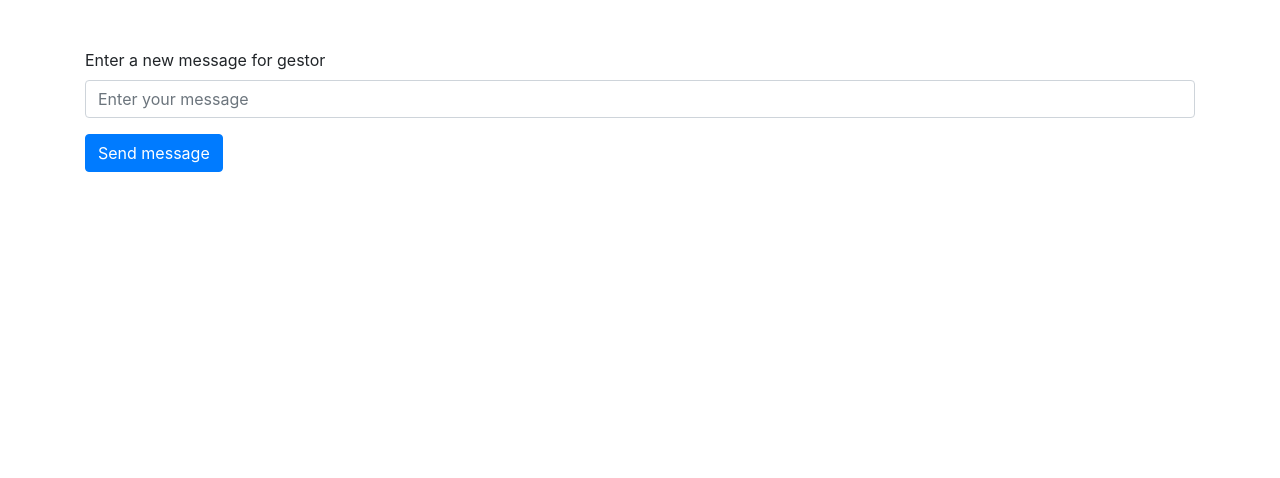
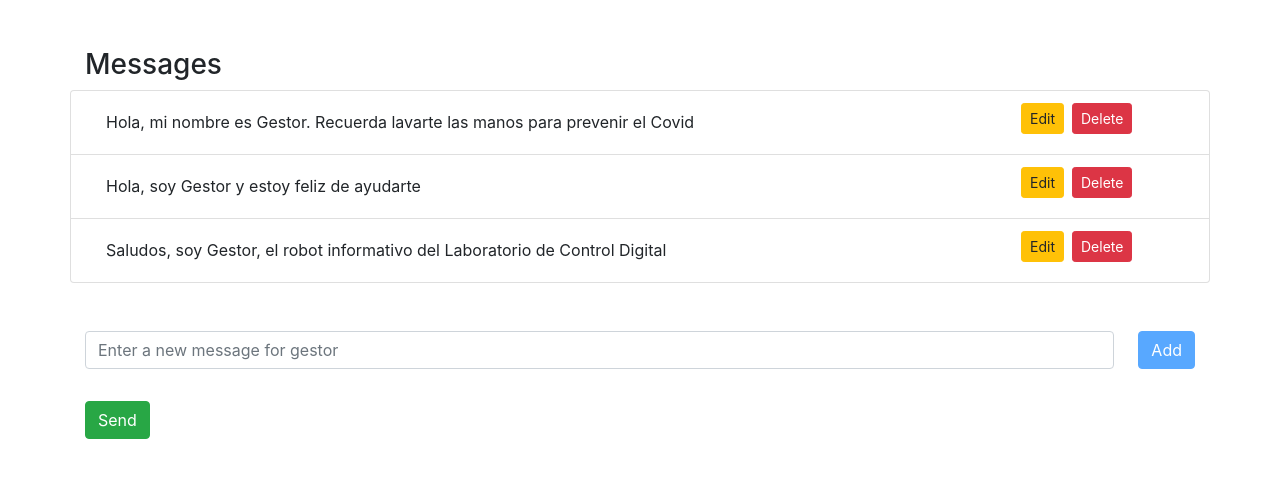
Before and after one commit to evinracher/gestor_tests, a React (Create React App) app in the folder GESTOR/gestor_facing/: page /messages in a window 1280 px wide. Shown: the top 478 px of the page. Built offline with nearby package versions, Linux system fonts and the light colour scheme; no server answers.

Commit message:
Adding changes

```diff
--- a/GESTOR/gestor_facing/src/App.js
+++ b/GESTOR/gestor_facing/src/App.js
@@ -4,30 +4,32 @@ import Messages from './components/Messages';
 import {
   BrowserRouter as Router,
   Switch,
-  Route
+  Route,
+  Redirect
 } from "react-router-dom";
 import { configureWS } from './services/websocket';
 
 function App() {
-  const [msg, setMsg] = useState('');
+  const [list, setList] = useState([]);
 
-  const setMsgWrapper = (msg) => {
-    setMsg(msg)
+  const setListWrapper = (list) => {
+    console.log(list)
+    setList(list);
   }
   useEffect(() => {
-    configureWS(setMsgWrapper);
+    configureWS(setListWrapper);
   }, [])
   return (
     <Router>
       <Switch>
         <Route path="/face">
-          <Face msg={msg} setMsg={setMsgWrapper} />
+          <Face list={list} />
         </Route>
         <Route path="/messages">
           <Messages />
         </Route>
         <Route path="/">
-          <Face msg={msg} setMsg={setMsgWrapper} />
+          <Redirect to="/messages" />
         </Route>
       </Switch>
     </Router>
--- a/GESTOR/gestor_facing/src/components/Face/index.js
+++ b/GESTOR/gestor_facing/src/components/Face/index.js
@@ -6,9 +6,11 @@ const Face = (props) => {
   const [amplitude, setAmplitude] = useState(100);
   const [talking, setTalking] = useState(false);
   const [moving, setMoving] = useState(false);
-  const [emotion, setEmotion] = useState("Neutral")
-  const [blink, setBlink] = useState(undefined)
-    const { msg, setMsg } = props;
+  const [emotion, setEmotion] = useState("Neutral");
+  const [blink, setBlink] = useState(undefined);
+  const [msg, setMsg] = useState('');
+  const [index, setIndex] = useState(0);
+  const { list } = props;
   var stopTimeout;
 
   useEffect(() => {
@@ -45,7 +47,18 @@ const Face = (props) => {
   }, [])
 
   useEffect(() => {
-    if (msg !== '' && !talking && !moving) {
+    if (!talking && !moving && list.length) {
+      setMsg(list[0]);
+      setIndex(0);
+    }
+  }, [list]);
+
+  useEffect(() => {
+    setMsg(list[index]);
+  }, [index])
+
+  useEffect(() => {
+    if (msg != '') {
       var interval;
       var tts = new SpeechSynthesisUtterance();
 
@@ -65,8 +78,12 @@ const Face = (props) => {
             .catch((err) => console.error(err))
             .finally(() => {
               setMoving(false);
-		  setEmotion('Neutral')
-		  setMsg('')
+              setEmotion('Neutral');
+              if (index < (list.length - 1)) {
+                setIndex(index + 1);
+              } else {
+                setMsg('');
+              }
               console.log('end')
             })
         }, 4000)
@@ -75,7 +92,8 @@ const Face = (props) => {
       tts.lang = "es-MX";
       tts.text = msg;
       setAmplitude(Math.random() * 100)
-      getEmotion(msg).then(res => {
+      getEmotion(msg)
+        .then(res => {
           console.log(res)
           if (res.length) {
             if (res.length > 1) {
@@ -89,6 +107,11 @@ const Face = (props) => {
               setEmotion(res[0])
             }
           }
+        })
+        .catch((error) => {
+          console.error(error);
+        })
+        .finally(() => {
           window.speechSynthesis.cancel();
           window.speechSynthesis.speak(tts);
         })
@@ -96,7 +119,7 @@ const Face = (props) => {
         clearInterval(interval);
       }
     }
-  }, [msg, setMsg])
+  }, [msg])
   return (
     <div className="App">
       <Canvas
--- a/GESTOR/gestor_facing/src/components/Messages/index.js
+++ b/GESTOR/gestor_facing/src/components/Messages/index.js
@@ -1,27 +1,96 @@
-import React from 'react';
+import React, { useState } from 'react';
 import { Form, Button, Container } from 'react-bootstrap';
-import { sendMessage } from '../../services/websocket';
+import { sendList, isOpen } from '../../services/websocket';
 
 function Messages() {
-  const onSubmit = (e) => {
-    const msg = e.target.elements.formMessage.value;
-    console.log(msg);
-    if (msg !== '' && msg.length <= 200) {
-      sendMessage(msg)
+  const [list, setList] = useState([
+    'Hola, mi nombre es Gestor. Recuerda lavarte las manos para prevenir el Covid',
+    'Hola, soy Gestor y estoy feliz de ayudarte',
+    'Saludos, soy Gestor, el robot informativo del Laboratorio de Control Digital'
+  ]);
+  const [message, setMessage] = useState('');
+  const [index, setIndex] = useState();
+  const [editing, setEditing] = useState(false);
+  const [error, setError] = useState('');
+  const [sending, setSending] = useState(false);
+
+  const saveItem = () => {
+    const newList = [...list];
+    const msg = message;
+    if (msg !== '' && msg.length <= 200 && !list.includes(msg)) {
+      if (editing) {
+        newList[index] = message;
+        setEditing(false);
+      } else {
+        newList.push(msg);
+      }
+      setError('');
+      setList(newList);
+      setMessage('');
+    } else {
+      setError('Error: Please review the message is not repeated and has less than 200 characters.');
     }
+  }
+
+  const deleteItem = (index) => {
+    const newList = [...list];
+    newList.splice(index, 1);
+    setList(newList);
+  }
+
+  const editItem = (index) => {
+    const msg = list[index];
+    setMessage(msg);
+    setEditing(true);
+    setIndex(index);
+  }
+
+  const send = (e) => {
+    setSending(true);
+    if (isOpen()) {
+      sendList(list);
+      setError('');
+    } else {
+      setError("Disabled server. Please try later.")
+    }
+    setTimeout(() => {
+      setSending(false);
+    }, 2000);
     e.preventDefault();
   }
+
   return (
     <Container className="my-5">
+      <h3>Messages</h3>
+      <ul className="list-group mb-5">
+        {list.map((item, index) => {
+          return (
+            <li className="row list-group-item d-flex align-items-center justify-content-between" key={index}>
+              <p className="col-8 col-sm-10 m-0">{item}</p>
+              <div className="col mw-5">
+                <button className="btn btn-warning btn-sm mr-2 mb-2" onClick={() => editItem(index)}>Edit</button>
+                <button className="btn btn-danger btn-sm mb-2" onClick={() => deleteItem(index)}>Delete</button>
+              </div>
+            </li>)
+        })}
+      </ul>
       <Form onSubmit={(e) => {
-        onSubmit(e)
+        send(e);
       }}>
-        <Form.Group controlId="formMessage">
-          <Form.Label>Enter a new message for gestor</Form.Label>
-          <Form.Control type="text" placeholder="Enter your message" />
-        </Form.Group>
-        <Button variant="primary" type="submit">
-          Send message
+        <div className="d-flex align-items-start my-3">
+          <Form.Group className="flex-fill" controlId="formMessage">
+            <Form.Control
+              type="text"
+              placeholder="Enter a new message for gestor"
+              value={message}
+              onChange={e => setMessage(e.target.value)}
+            />
+            {error ? (<span className="text-danger">{error}</span>) : ''}
+          </Form.Group>
+          <Button className="ml-4" onClick={saveItem} disabled={!message}>{editing ? "Save" : "Add"}</Button>
+        </div>
+        <Button variant="success" disabled={!list.length} type="submit" disabled={sending}>
+          Send
         </Button>
       </Form>
     </Container>
--- a/GESTOR/gestor_facing/src/services/websocket.js
+++ b/GESTOR/gestor_facing/src/services/websocket.js
@@ -3,11 +3,15 @@ import { w3cwebsocket as W3CWebSocket } from "websocket";
 const WS_IP = process.env.REACT_APP_WS_IP || 'localhost';
 const client = new W3CWebSocket(`ws://${WS_IP}:5001`);
 
-export const sendMessage = (message) => {
+export const sendList = (list) => {
   client.send(JSON.stringify({
     type: "message",
-    msg: message,
+    list: list,
   }));
+}
+
+export const isOpen = () => {
+  return client.readyState === client.OPEN;
 }
 
 export const configureWS = (callback) => {
@@ -18,7 +22,7 @@ export const configureWS = (callback) => {
     const dataFromServer = JSON.parse(message.data);
     console.log('got reply! ', dataFromServer);
     if (dataFromServer.type === "message") {
-      callback(dataFromServer.msg)
+      callback(dataFromServer.list)
     }
   };
 }
```
Lines whose indentation alone changed are shown as unchanged.
